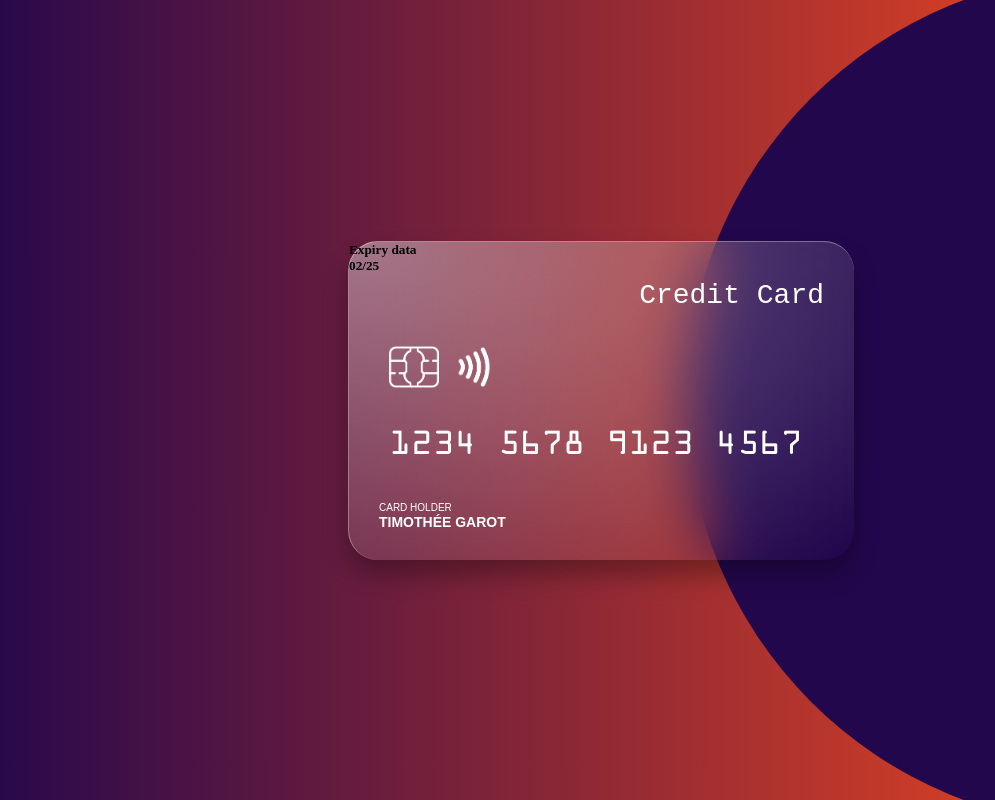
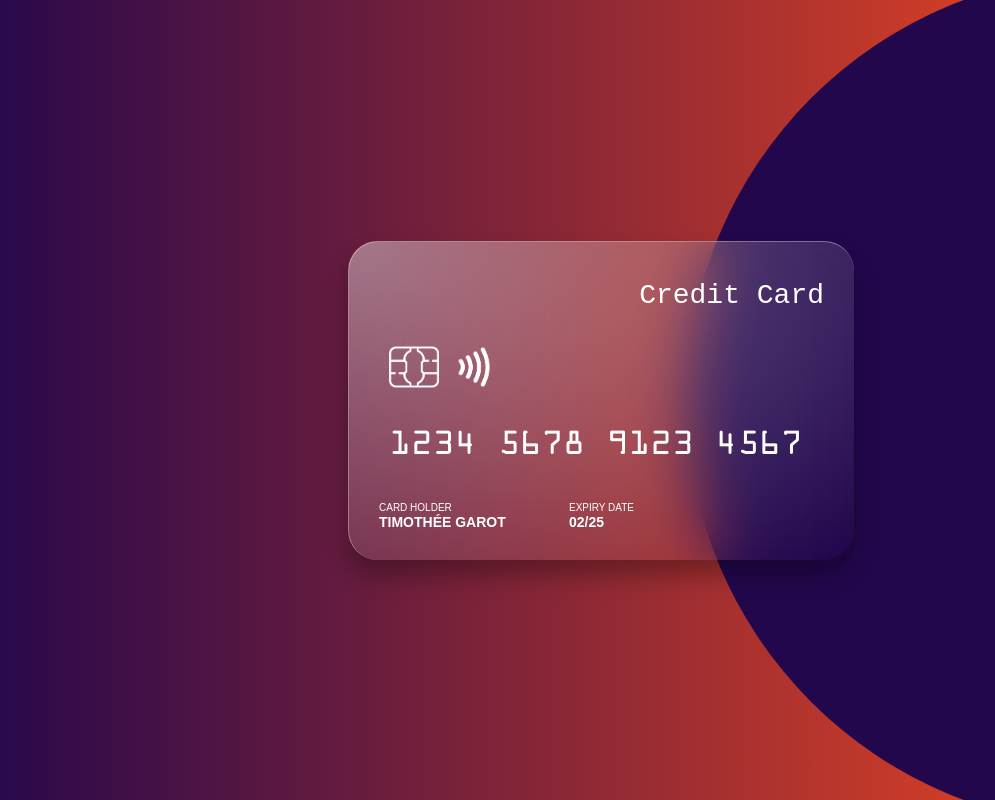
Before and after one commit to timotheegarot/GlassCreditCard, a plain HTML site: page index.html in a window 1280 px wide. Shown: the whole page, without its empty margins (39-1034 px from the left). Drawn offline with Linux system fonts and the light colour scheme.

Commit message:
Expiry date styles added + typing error fixed

```diff
--- a/index.html
+++ b/index.html
@@ -17,7 +17,7 @@
       1234 5678 9123 4567
     </h3>
     <h5 class="card-holder"><span>Card holder</span><br>Timothée GAROT</h5>
-    <h5 class="valid"><span>Expiry data</span><br>02/25</h5>
+    <h5 class="valid"><span>Expiry date</span><br>02/25</h5>
   </div>
 
 </body>
--- a/style.css
+++ b/style.css
@@ -93,3 +93,19 @@ body::before {
   font-size: 10px;
   font-weight: 400;
 }
+
+.valid {
+  color: white;
+  font-size: 14px;
+  font-family: sans-serif;
+  font-weight: 700;
+  position: absolute;
+  bottom: 30px;
+  left: 220px;
+  text-transform: uppercase;
+}
+
+.valid span {
+  font-size: 10px;
+  font-weight: 400;
+}
```
